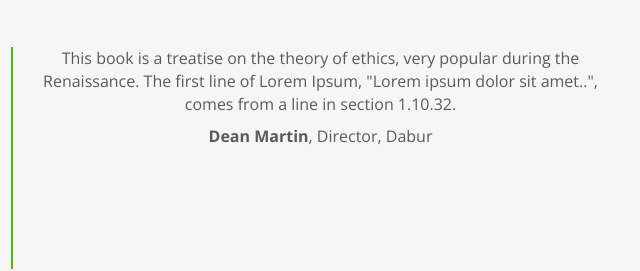
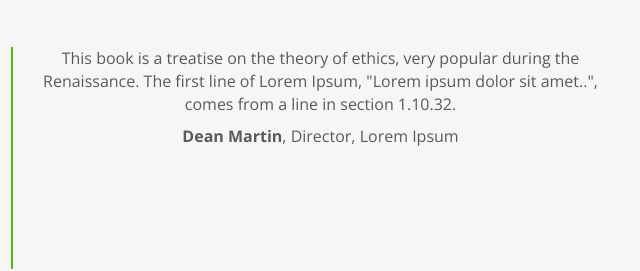
Before and after one commit to bhoomiproducts/bhoomiproducts.github.io, a plain HTML site: page index.html in a window 1280 px wide. Shown: the part 2986-3257 px from the top of the page, 612-1252 px from the left. Drawn offline with nearby package versions, Linux system fonts and the light colour scheme.

Commit message:
testimonial text change

```diff
--- a/index.html
+++ b/index.html
@@ -288,7 +288,7 @@
                             <div class="testimonial" style="display:flex;align-self: center;">
                                 <div>
                                     <p>This book is a treatise on the theory of ethics, very popular during the Renaissance. The first line of Lorem Ipsum, "Lorem ipsum dolor sit amet..", comes from a line in section 1.10.32.</p>
-                                    <p class="cname"><strong>Dean Martin</strong>, Director, Dabur</p>
+                                    <p class="cname"><strong>Dean Martin</strong>, Director, Lorem Ipsum</p>
                                 </div>
                                 </div>
                                             </div>
```
